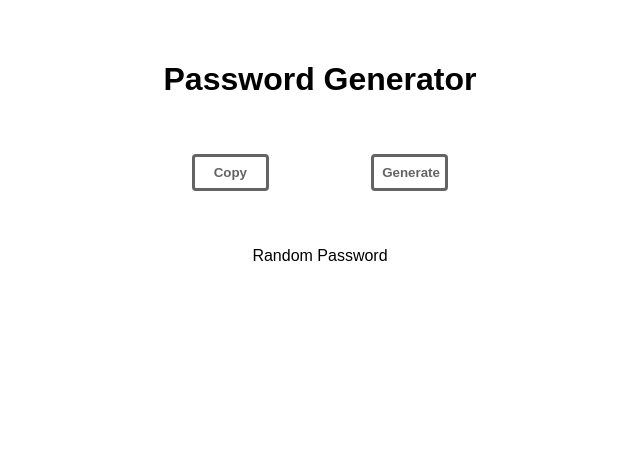
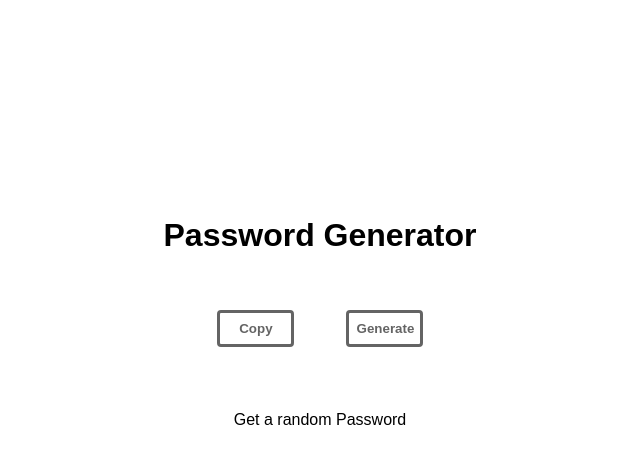
Before and after one commit to lucasrlima/react-basis-password-generator, a React (Vite) app: page / in a window 1280 px wide. Shown: the top 464 px of the page, without its empty margins (320-960 px from the left). Built offline with nearby package versions, Linux system fonts and the light colour scheme.

Commit message:
minor adjusts on general layout

```diff
--- a/src/App.css
+++ b/src/App.css
@@ -16,3 +16,12 @@ p {
   font-family: sans-serif;
   font-size: 1em;
 }
+
+.container {
+  display: flex;
+  flex-direction: column;
+  height: 70vh;
+  align-items: center;
+  justify-content: center;
+  margin-bottom: 10vh;
+}
--- a/src/App.jsx
+++ b/src/App.jsx
@@ -7,7 +7,7 @@ export default
 
 function App() {
 
-    const [password, setPassword] = useState("Random Password")
+    const [password, setPassword] = useState("Get a random Password")
     const [copyText, setCopyText] = useState("Copy")
     const [buttonClassName, setButtonClassName] = useState(styles.wrapper)
 
@@ -33,10 +33,14 @@ function App() {
 
   return (
     <>
+      <div className='container'>
       <h1>Password Generator</h1>
-      <Button Text={copyText} onClick={copyToClipboard} className={buttonClassName}></Button>
-      <Button Text="Generate" onClick={generate} ></Button>
-      <p>{password}</p>
+        <div className="button-container">
+          <Button Text={copyText} onClick={copyToClipboard} className={buttonClassName}></Button>
+          <Button Text="Generate" onClick={generate} ></Button>
+        </div>
+        <p>{password}</p>
+      </div>
     </>
   )
 }
--- a/src/Button/styles.module.css
+++ b/src/Button/styles.module.css
@@ -3,7 +3,7 @@
     text-decoration: none;
     border: solid;
     padding: 8px;
-    margin: 2vh 4vw 1vh 4vw;
+    margin: 2vh 2vw 2vh 2vw;
     border-radius: 4px;
     color: rgb(100, 100, 100);
     font-family: sans-serif;
@@ -22,7 +22,7 @@
     text-decoration: none;
     border: solid;
     padding: 8px;
-    margin: 2vh 4vw 1vh 4vw;
+    margin: 2vh 2vw 2vh 2vw;
     border-radius: 4px;
     color: rgb(215, 8, 8);
     font-family: sans-serif;
```
